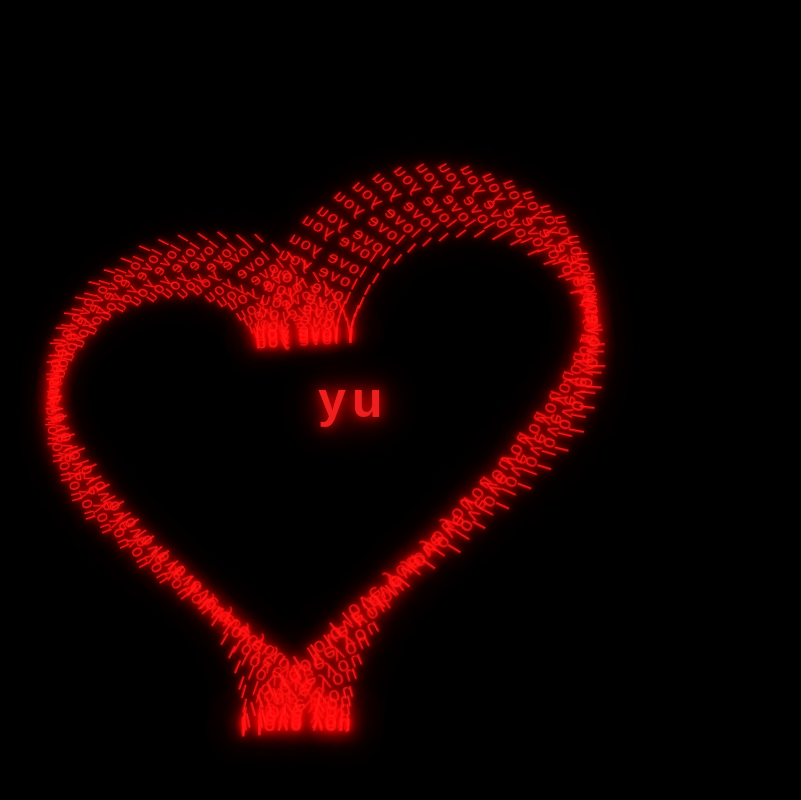
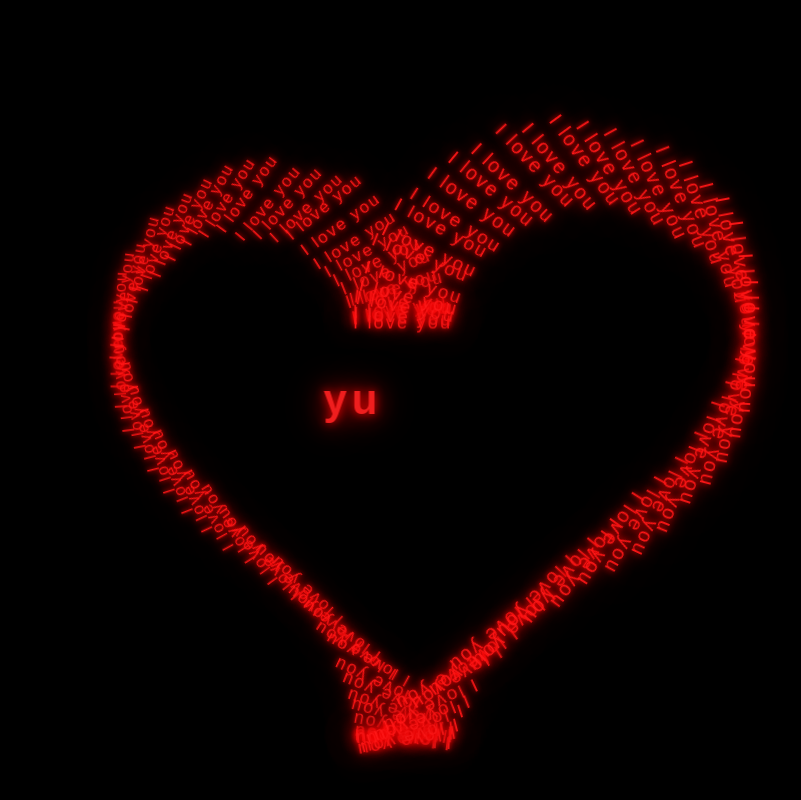
Before and after one commit to rulinglady3-dev/I-love-you-4, a plain HTML site: page index.html in a window 1280 px wide. Shown: the whole page, without its empty margins (287-1088 px from the left). Drawn offline with Linux system fonts and the light colour scheme.

Commit message:
Update index.html

```diff
--- a/index.html
+++ b/index.html
@@ -7,26 +7,20 @@
 <title>Love Forever</title>
 
 <style>
+
 *{
     margin:0;
     padding:0;
     box-sizing:border-box;
 }
 
+
 body{
     background:#000;
     overflow:hidden;
     height:100vh;
-    perspective:1000px;
     font-family:Arial,sans-serif;
-}
-
-
-#scene{
-    position:absolute;
-    width:100%;
-    height:100%;
-    transform-style:preserve-3d;
+    perspective:1200px;
 }
 
 
@@ -35,83 +29,133 @@ body{
     top:50%;
     left:50%;
     transform-style:preserve-3d;
-    animation:beat 2s infinite ease-in-out;
+    animation:pulse 2.2s infinite ease-in-out;
 }
 
 
 .word{
+
     position:absolute;
-    color:#ff1010;
-    font-size:16px;
+
+    color:#ff1717;
+
+    font-size:17px;
+
     letter-spacing:2px;
+
     white-space:nowrap;
 
+
     text-shadow:
-    0 0 5px red,
-    0 0 15px red,
-    0 0 30px #900;
+    0 0 5px #ff0000,
+    0 0 15px #ff0000,
+    0 0 30px #990000;
+
 
     transform-style:preserve-3d;
+
+    animation:float 3s infinite alternate ease-in-out;
+
 }
 
 
+
 #yu{
+
     position:absolute;
+
     top:50%;
     left:50%;
+
     transform:translate(-50%,-50%);
 
-    color:#ff2222;
-    font-size:45px;
+    color:#ff2020;
+
+    font-size:42px;
+
     font-weight:bold;
+
     letter-spacing:5px;
 
+
     text-shadow:
+
     0 0 10px red,
     0 0 25px red,
     0 0 50px #900;
 
-    animation:glow 2s infinite alternate;
-    z-index:5;
+
+    animation:yuGlow 2s infinite alternate;
+
+    z-index:10;
+
 }
 
 
-@keyframes beat{
+
+@keyframes pulse{
+
 
 0%,100%{
+
 transform:
 translate(-50%,-50%)
-        scale(1)
-        rotateX(10deg)
-        rotateY(0deg);
-    }
+scale(1);
 
-    50%{
-        transform:
-        translate(-50%,-50%)
-        scale(1.15)
-        rotateX(20deg)
-        rotateY(180deg);
-    }
 }
 
 
-@keyframes glow{
+50%{
+
+transform:
+translate(-50%,-50%)
+scale(1.12);
+
+}
+
+}
+
+
+
+
+@keyframes float{
+
+
+0%{
+
+margin-top:-8px;
+
+}
+
+
+100%{
+
+margin-top:8px;
+
+}
+
+}
+
+
+
+@keyframes yuGlow{
+
 
 from{
+
 opacity:.7;
-        transform:
-        translate(-50%,-50%)
-        scale(1);
+
 }
 
+
 to{
+
 opacity:1;
-        transform:
-        translate(-50%,-50%)
-        scale(1.15);
+
 }
+
 }
+
 
 </style>
 
@@ -121,10 +165,7 @@ body{
 <body>
 
 
-<div id="scene">
 <div id="heart"></div>
-</div>
-
 
 <div id="yu">
 yu
@@ -134,18 +175,24 @@ yu
 
 <script>
 
+
 const heart=document.getElementById("heart");
 
-const count=100;
+
+const total=100;
 
 
-for(let i=0;i<count;i++){
 
-    let t=Math.PI*2*i/count;
+for(let i=0;i<total;i++){
+
+
+let t=(Math.PI*2/total)*i;
+
 
 
 let x=
 16*Math.pow(Math.sin(t),3);
+
 
 
 let y=
@@ -155,67 +202,42 @@ for(let i=0;i<count;i++){
 -Math.cos(4*t);
 
 
+
 let word=document.createElement("div");
 
+
 word.className="word";
+
 
 word.innerHTML="I love you";
 
 
-    let z=Math.sin(t)*80;
+
+let depth=Math.sin(t)*120;
+
 
 
 word.style.transform=
 `
 translate3d(
-    ${x*15}px,
-    ${-y*15}px,
-    ${z}px
+${x*18}px,
+${-y*18}px,
+${depth}px
 )
 rotateZ(${t}rad)
 `;
 
 
-    word.style.animation=
-    `
-    move ${4+Math.random()*4}s
-    infinite alternate ease-in-out
-    `;
+
+word.style.animationDelay=
+`${Math.random()*2}s`;
+
 
 
 heart.appendChild(word);
-}
 
 
-
-let style=document.createElement("style");
-
-style.innerHTML=`
-
-@keyframes move{
-
-0%{
-
-margin-top:-10px;
-
-filter:brightness(1);
-
 }
-
-
-100%{
-
-margin-top:10px;
-
-filter:brightness(1.8);
-
-}
-
-}
-
-`;
-
-document.head.appendChild(style);
 
 
 
```
Lines whose indentation alone changed are shown as unchanged.
